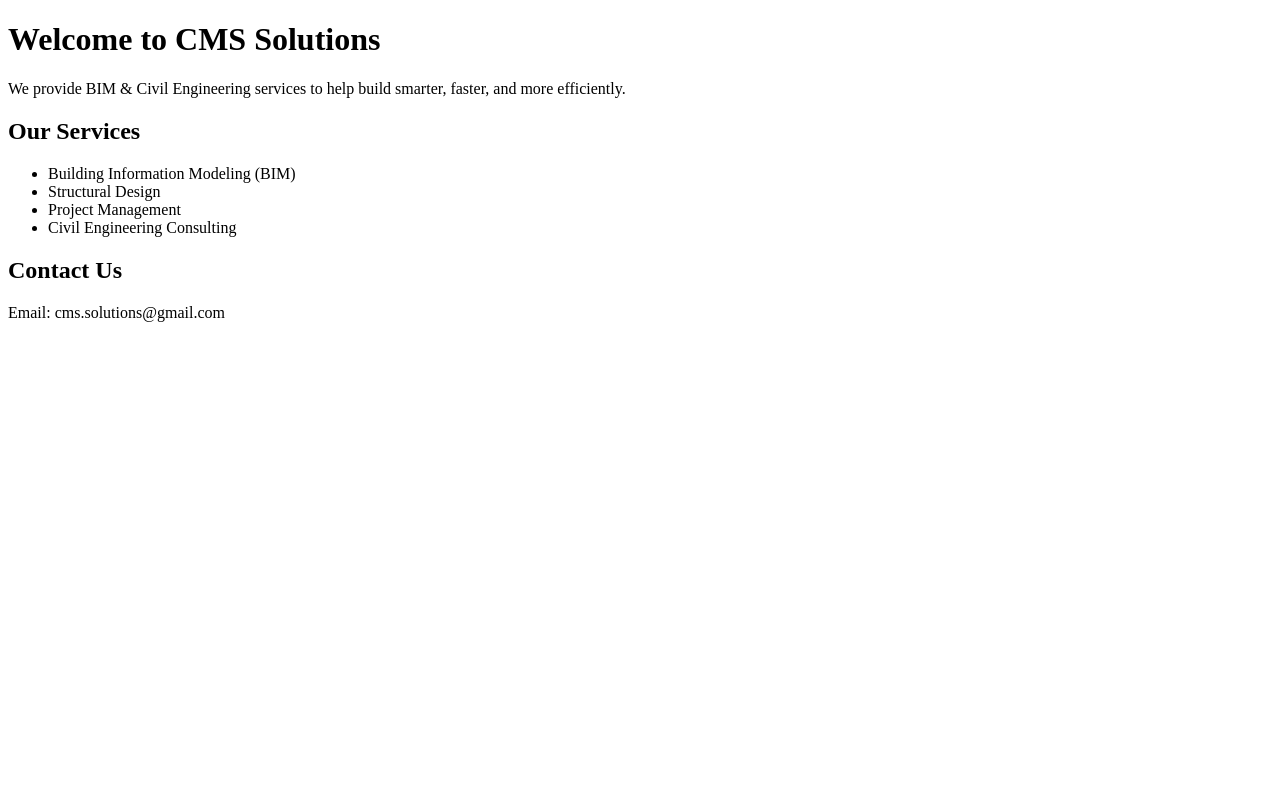
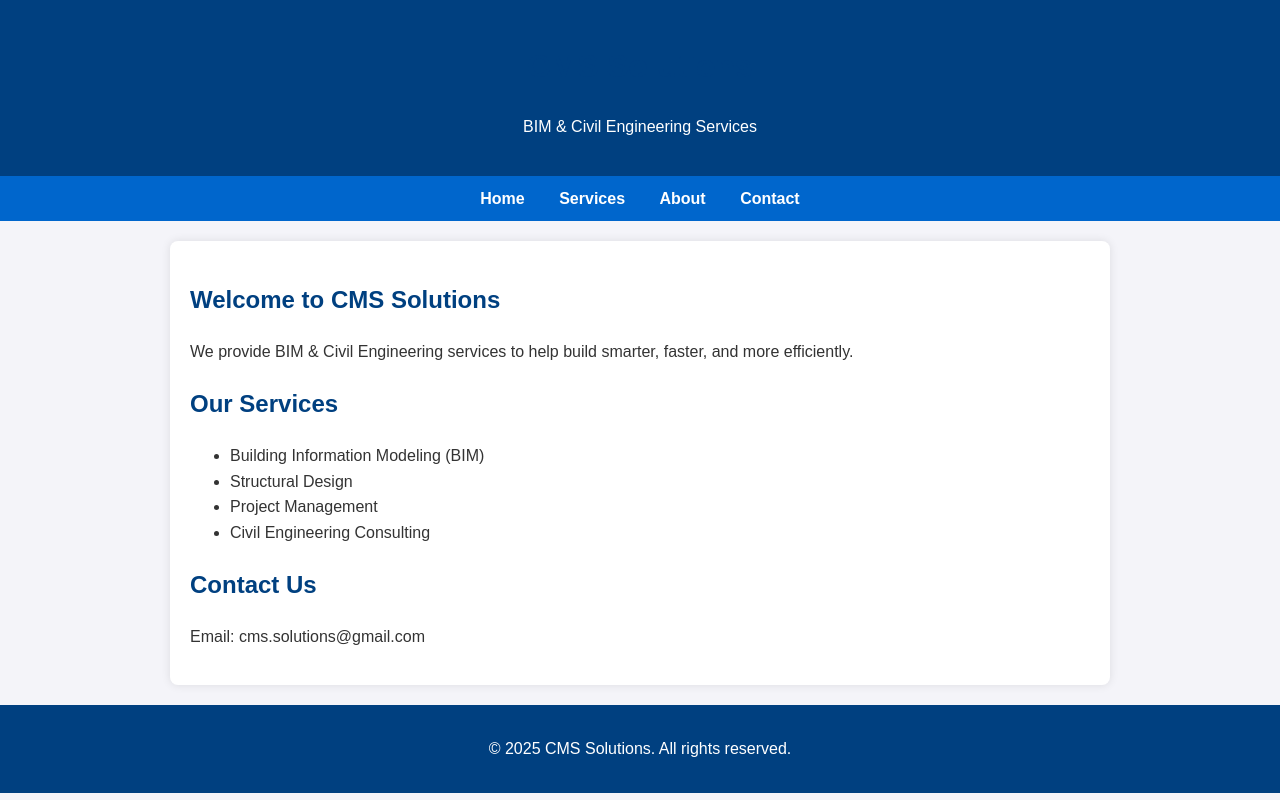
Before and after one commit to binoymistry121-lgtm/https-binoymistry121-lgmt.github.io-cms-solutions-, a plain HTML site: page index.html in a window 1280 px wide. Drawn offline with Linux system fonts and the light colour scheme.

Commit message:
Update index.html

```diff
--- a/index.html
+++ b/index.html
@@ -4,10 +4,72 @@
   <meta charset="UTF-8">
   <meta name="viewport" content="width=device-width, initial-scale=1.0">
   <title>CMS Solutions - BIM & Civil Engineering</title>
+  <style>
+    body {
+      font-family: Arial, sans-serif;
+      margin: 0;
+      padding: 0;
+      line-height: 1.6;
+      background: #f4f4f9;
+      color: #333;
+    }
+    header {
+      background: #004080;
+      color: #fff;
+      padding: 20px;
+      text-align: center;
+    }
+    nav {
+      background: #0066cc;
+      padding: 10px;
+      text-align: center;
+    }
+    nav a {
+      color: white;
+      margin: 0 15px;
+      text-decoration: none;
+      font-weight: bold;
+    }
+    nav a:hover {
+      text-decoration: underline;
+    }
+    .container {
+      max-width: 900px;
+      margin: 20px auto;
+      padding: 20px;
+      background: white;
+      box-shadow: 0 0 10px rgba(0,0,0,0.1);
+      border-radius: 8px;
+    }
+    h1, h2 {
+      color: #004080;
+    }
+    footer {
+      background: #004080;
+      color: #fff;
+      text-align: center;
+      padding: 15px;
+      margin-top: 20px;
+    }
+  </style>
 </head>
 <body>
-  <h1>Welcome to CMS Solutions</h1>
+  <header>
+    <h1>CMS Solutions</h1>
+    <p>BIM & Civil Engineering Services</p>
+  </header>
+
+  <nav>
+    <a href="#">Home</a>
+    <a href="#">Services</a>
+    <a href="#">About</a>
+    <a href="#">Contact</a>
+  </nav>
+
+  <div class="container">
+    <h2>Welcome to CMS Solutions</h2>
     <p>We provide BIM & Civil Engineering services to help build smarter, faster, and more efficiently.</p>
+
     <h2>Our Services</h2>
     <ul>
       <li>Building Information Modeling (BIM)</li>
@@ -15,7 +77,13 @@
       <li>Project Management</li>
       <li>Civil Engineering Consulting</li>
     </ul>
+
     <h2>Contact Us</h2>
     <p>Email: cms.solutions@gmail.com</p>
+  </div>
+
+  <footer>
+    <p>© 2025 CMS Solutions. All rights reserved.</p>
+  </footer>
 </body>
 </html>
```
Lines whose indentation alone changed are shown as unchanged.
